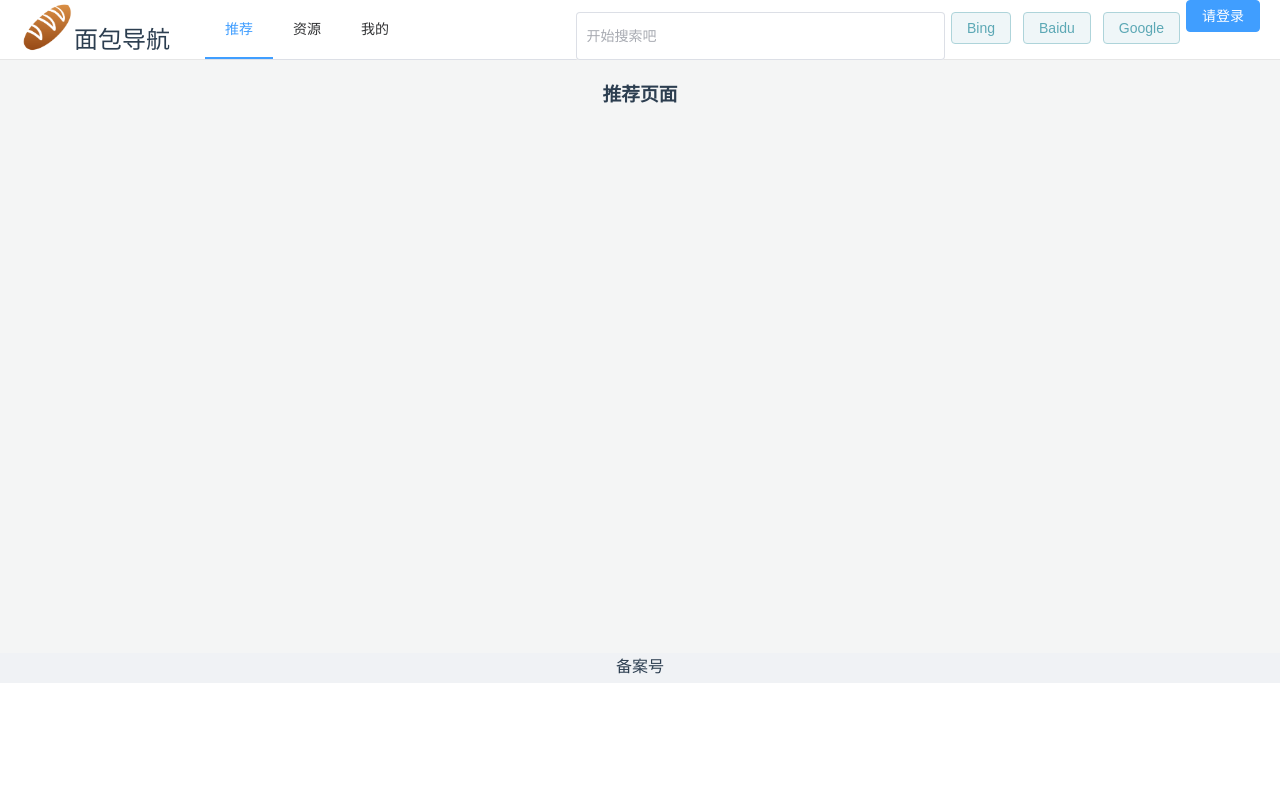
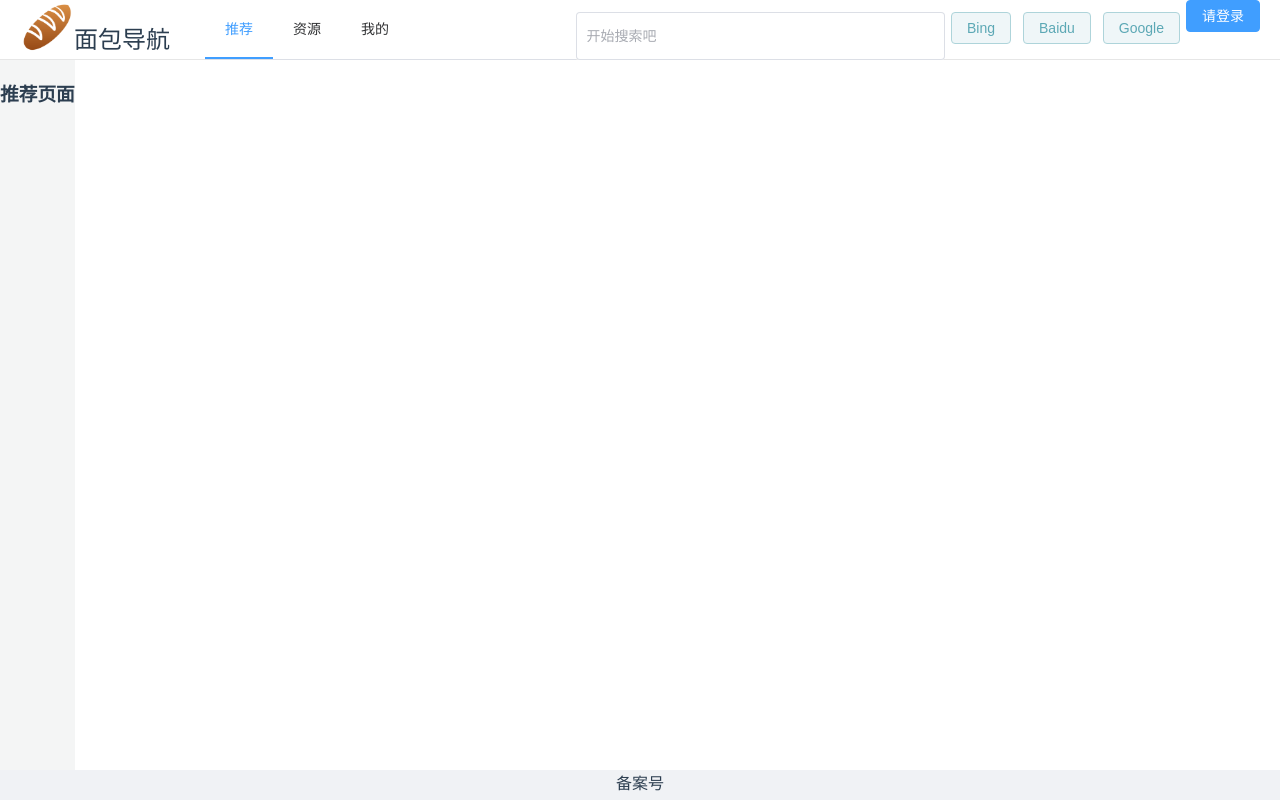
Before and after one commit to ChatGIS/BreadNav, a Vue app: page /#/recommend in a window 1280 px wide. Built offline with nearby package versions, Linux system fonts and the light colour scheme.

Commit message:
调整布局，固定header

```diff
--- a/src/views/container.vue
+++ b/src/views/container.vue
@@ -44,11 +44,25 @@ const loginOrOut = () => {
 </template>
 
 <style scoped>
-.bn-main {
+section {
+    --header-height: 60px;
+    --footer-height: 30px;
+}
+#bn-header {
     position: relative;
+    height: var(--header-height);
+}
+#bn-main {
+    position: absolute;
+    top: 60px;
+    height: calc(100% - var(--header-height) - var(--footer-height));
+    overflow-y: auto;
 }
 #bn-footer {
-    height: 30px;
+    position: absolute;
+    bottom: 0px;
+    height: var(--footer-height);
+    width: 100%;
     background-color: #f0f2f5;
 }
 </style>
```
